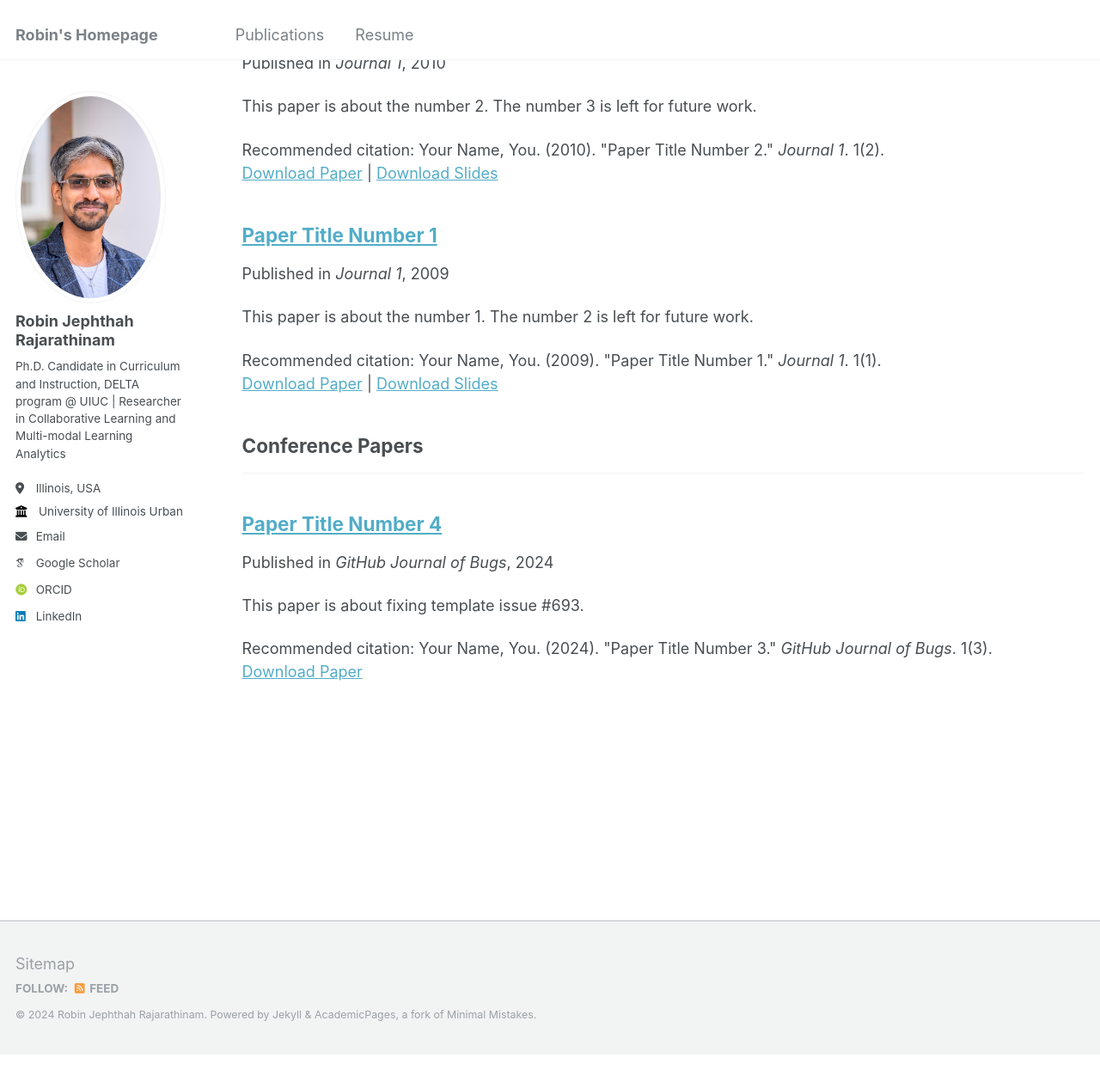
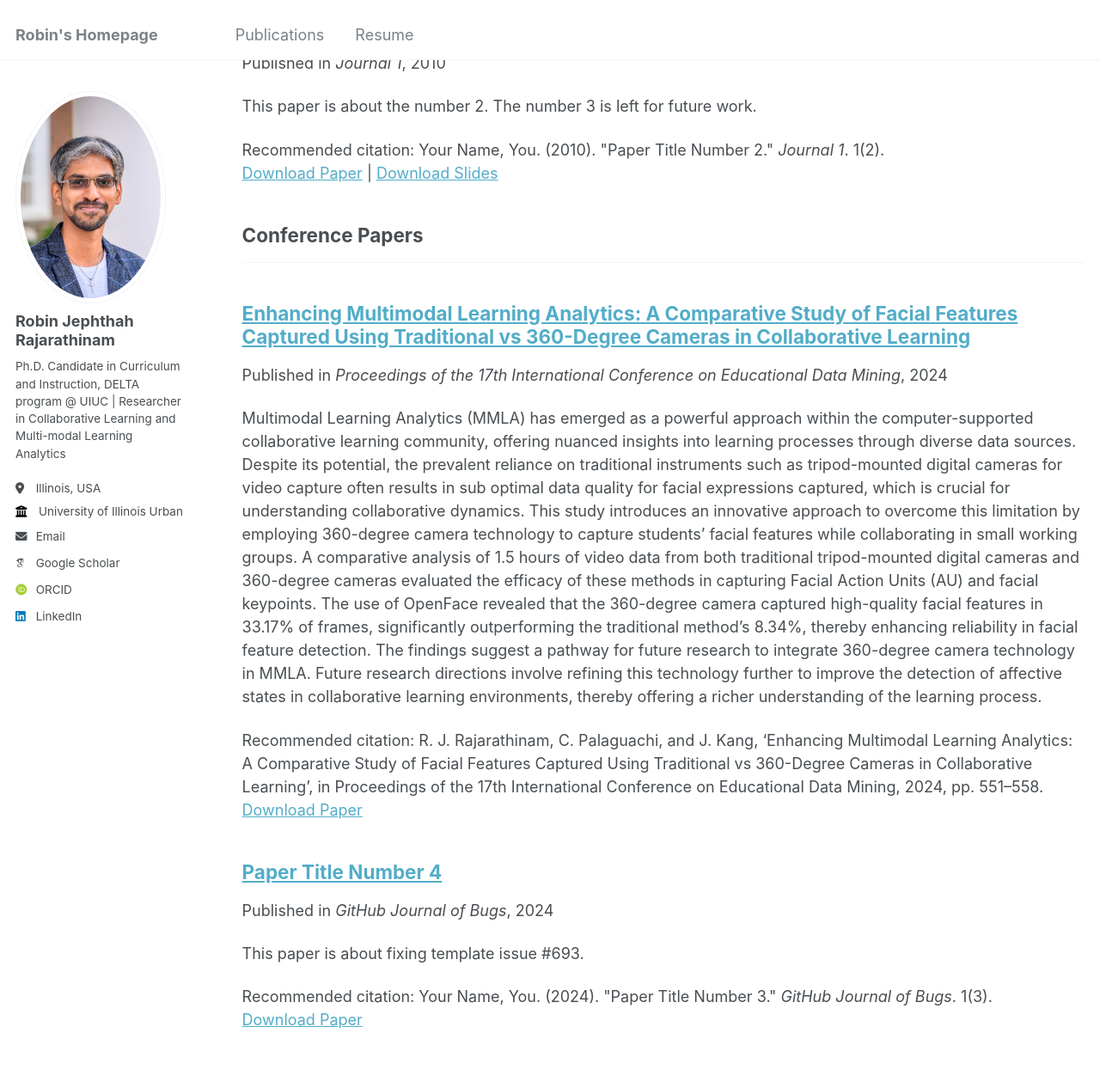
Before and after one commit to rjrthnm2/rjrthnm2.github.io, a Jekyll site: the page built from _pages/publications.html, in a window 1280 px wide and 1400 px high, scrolled down 541 px. Shown: the top 1266 px of the window at 86% size. Built offline with Jekyll 4.4.1, drawn with Linux system fonts in a browser that asks for light colours; some web fonts are replaced; before the commit the page ends 1767 px from its top, so only the background shows below that.

Commit message:
Updated 360Camera conf paper

```diff
--- a/_publications/2009-10-01-paper-title-number-1.md
+++ b/_publications/2009-10-01-paper-title-number-1.md
@@ -1,14 +1,14 @@
 ---
-title: "Paper Title Number 1"
+title: "Enhancing Multimodal Learning Analytics: A Comparative Study of Facial Features Captured Using Traditional vs 360-Degree Cameras in Collaborative Learning"
 collection: publications
-category: manuscripts
-permalink: /publication/2009-10-01-paper-title-number-1
-excerpt: 'This paper is about the number 1. The number 2 is left for future work.'
-date: 2009-10-01
-venue: 'Journal 1'
-slidesurl: 'http://academicpages.github.io/files/slides1.pdf'
-paperurl: 'http://academicpages.github.io/files/paper1.pdf'
-citation: 'Your Name, You. (2009). &quot;Paper Title Number 1.&quot; <i>Journal 1</i>. 1(1).'
+category: conferences
+permalink: /publication/2024-07-01-conferences-360CameraFacialFeatures-number-1
+excerpt: 'Multimodal Learning Analytics (MMLA) has emerged as a powerful approach within the computer-supported collaborative learning community, offering nuanced insights into learning processes through diverse data sources. Despite its potential, the prevalent reliance on traditional instruments such as tripod-mounted digital cameras for video capture often results in sub optimal data quality for facial expressions captured, which is crucial for understanding collaborative dynamics. This study introduces an innovative approach to overcome this limitation by employing 360-degree camera technology to capture students’ facial features while collaborating in small working groups. A comparative analysis of 1.5 hours of video data from both traditional tripod-mounted digital cameras and 360-degree cameras evaluated the efficacy of these methods in capturing Facial Action Units (AU) and facial keypoints. The use of OpenFace revealed that the 360-degree camera captured high-quality facial features in 33.17% of frames, significantly outperforming the traditional method’s 8.34%, thereby enhancing reliability in facial feature detection. The findings suggest a pathway for future research to integrate 360-degree camera technology in MMLA. Future research directions involve refining this technology further to improve the detection of affective states in collaborative learning environments, thereby offering a richer understanding of the learning process.'
+date: 2024-07-01
+venue: 'Proceedings of the 17th International Conference on Educational Data Mining'
+# slidesurl: 'http://academicpages.github.io/files/slides1.pdf'
+paperurl: 'https://educationaldatamining.org/edm2024/proceedings/2024.EDM-short-papers.56/index.html'
+citation: 'R. J. Rajarathinam, C. Palaguachi, and J. Kang, ‘Enhancing Multimodal Learning Analytics: A Comparative Study of Facial Features Captured Using Traditional vs 360-Degree Cameras in Collaborative Learning’, in Proceedings of the 17th International Conference on Educational Data Mining, 2024, pp. 551–558.'
 ---
 
 The contents above will be part of a list of publications, if the user clicks the link for the publication than the contents of section will be rendered as a full page, allowing you to provide more information about the paper for the reader. When publications are displayed as a single page, the contents of the above "citation" field will automatically be included below this section in a smaller font.
```
